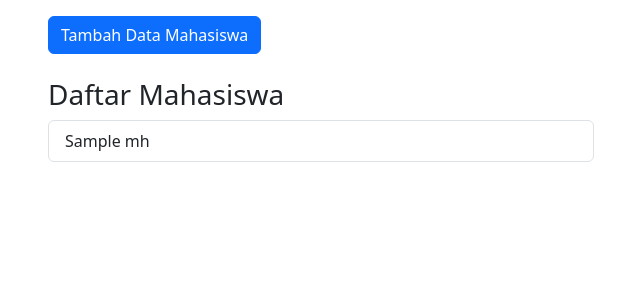
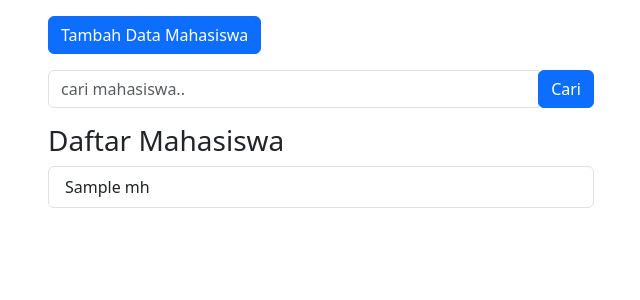
Before and after one commit to MohAgusGunawan/phpmvc-dasar, a PHP site: the page made by app/views/mahasiswa/index.php in a window 1280 px wide. Shown: the part 56-356 px from the top of the page, without its empty margins (34-674 px from the left). Run offline with PHP 8.4, Linux system fonts and the light colour scheme; the template is opened without the code that fills it: most values are stand-ins (such as "Sample title", 1, 10 or a date in 2020); some libraries are stand-ins or nearby versions.

Commit message:
from agus

```diff
--- a/app/init.php
+++ b/app/init.php
@@ -3,5 +3,6 @@
 require_once 'core/App.php';
 require_once 'core/Controller.php';
 require_once 'core/Database.php';
+require_once 'core/Flasher.php';
 
 require_once 'config/config.php';
--- a/app/views/mahasiswa/index.php
+++ b/app/views/mahasiswa/index.php
@@ -1,16 +1,48 @@
 <div class="container  mt-3">
+
     <div class="row">
-        <div class="col-6">
-            <button type="button" class="btn btn-primary" data-toggle="modal" data-target="#formModal">
+        <div class="col-lg-6">
+            <?php Flasher::flash(); ?>
+        </div>
+    </div>
+
+    <div class="row mb-3">
+        <div class="col-lg-6">
+            <button type="button" class="btn btn-primary tombolTambahData" data-toggle="modal" data-target="#formModal">
                 Tambah Data Mahasiswa
             </button>
-            <br><br>
+        </div>
+    </div>
+
+    <div class="row">
+        <div class="col-lg-6">
+            <form action="<?= BASEURL; ?>/mahasiswa/cari" method="post">
+                <div class="input-group mb-3">
+                    <input type="text" class="form-control" placeholder="cari mahasiswa.." name="keyword" id="keyword"
+                        autocomplete="off">
+                    <div class="input-group-append">
+                        <button class="btn btn-primary" type="submit" id="tombolCari">Cari</button>
+                    </div>
+                </div>
+            </form>
+        </div>
+    </div>
+
+    <div class="row">
+        <div class="col-lg-6">
+
             <h3>Daftar Mahasiswa</h3>
             <ul class="list-group">
                 <?php foreach ($data['mhs'] as $mhs): ?>
-                    <li class="list-group-item d-flex justify-content-between align-items-center">
+                    <li class="list-group-item">
                         <?= $mhs['nama']; ?>
-                        <a href="<?= BASEURL; ?>/mahasiswa/detail/<?= $mhs['id']; ?>" class="badge badge-primary">detail</a>
+                        <a href="<?= BASEURL; ?>/mahasiswa/hapus/<?= $mhs['id']; ?>"
+                            class="badge badge-danger float-right ml-1" onclick="return confirm('yakin?');">hapus</a>
+                        <a href="<?= BASEURL; ?>/mahasiswa/ubah/<?= $mhs['id']; ?>"
+                            class="badge badge-success float-right ml-1 tampilModalUbah" data-toggle="modal"
+                            data-target="#formModal" data-id="<?= $mhs['id']; ?>">ubah</a>
+                        <a href="<?= BASEURL; ?>/mahasiswa/detail/<?= $mhs['id']; ?>"
+                            class="badge badge-primary float-right ml-1">detail</a>
                     </li>
                 <?php endforeach; ?>
             </ul>
@@ -20,11 +52,11 @@
 </div>
 
 <!-- Modal -->
-<div class="modal fade" id="formModal" tabindex="-1" role="dialog" aria-labelledby="judulModal" aria-hidden="true">
+<div class="modal fade" id="formModal" tabindex="-1" role="dialog" aria-labelledby="formModalLabel" aria-hidden="true">
     <div class="modal-dialog" role="document">
         <div class="modal-content">
             <div class="modal-header">
-                <h5 class="modal-title" id="judulModal">Tambah Data Mahasiswa</h5>
+                <h5 class="modal-title" id="formModalLabel">Tambah Data Mahasiswa</h5>
                 <button type="button" class="close" data-dismiss="modal" aria-label="Close">
                     <span aria-hidden="true">&times;</span>
                 </button>
@@ -32,6 +64,7 @@
             <div class="modal-body">
 
                 <form action="<?= BASEURL; ?>/mahasiswa/tambah" method="post">
+                    <input type="hidden" name="id" id="id">
                     <div class="form-group">
                         <label for="nama">Nama</label>
                         <input type="text" class="form-control" id="nama" name="nama">
@@ -44,7 +77,8 @@
 
                     <div class="form-group">
                         <label for="email">Email</label>
-                        <input type="email" class="form-control" id="email" name="email">
+                        <input type="email" class="form-control" id="email" name="email"
+                            placeholder="email@example.com">
                     </div>
 
                     <div class="form-group">
--- a/app/views/templates/footer.php
+++ b/app/views/templates/footer.php
@@ -5,6 +5,8 @@
     integrity="sha384-ZMP7rVo3mIykV+2+9J3UJ46jBk0WLaUAdn689aCwoqbBJiSnjAK/l8WvCWPIPm49"
     crossorigin="anonymous"></script>
 <script src="<?= BASEURL; ?>/js/bootstrap.js"></script>
+<script src="<?= BASEURL; ?>/js/script.js"></script>
+<script src="<?= BASEURL; ?>/js/jquery.js"></script>
 </body>
 
 </html>
```
Also changed, not shown: app/controllers/Mahasiswa.php (+45 -0 lines), app/core/Flasher.php (added, +26 -0 lines), app/models/Mahasiswa_model.php (+36 -0 lines).
